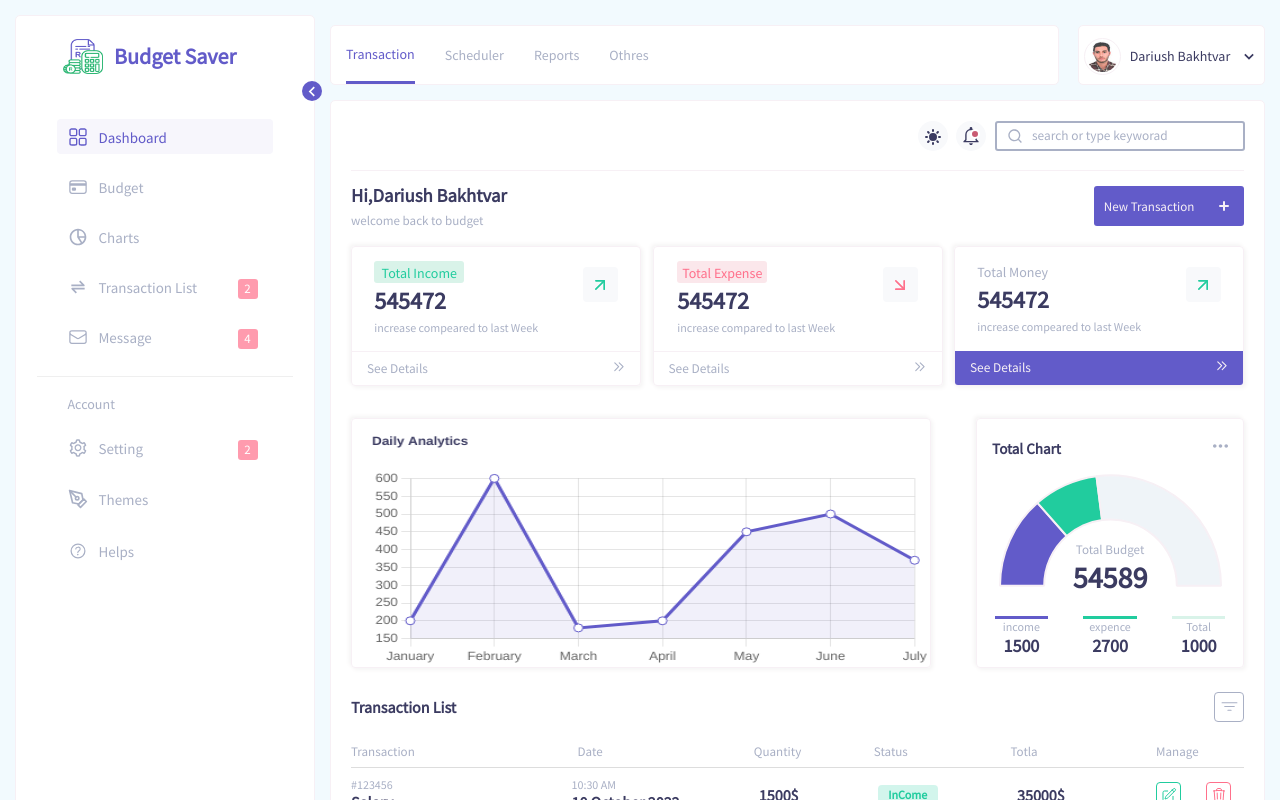
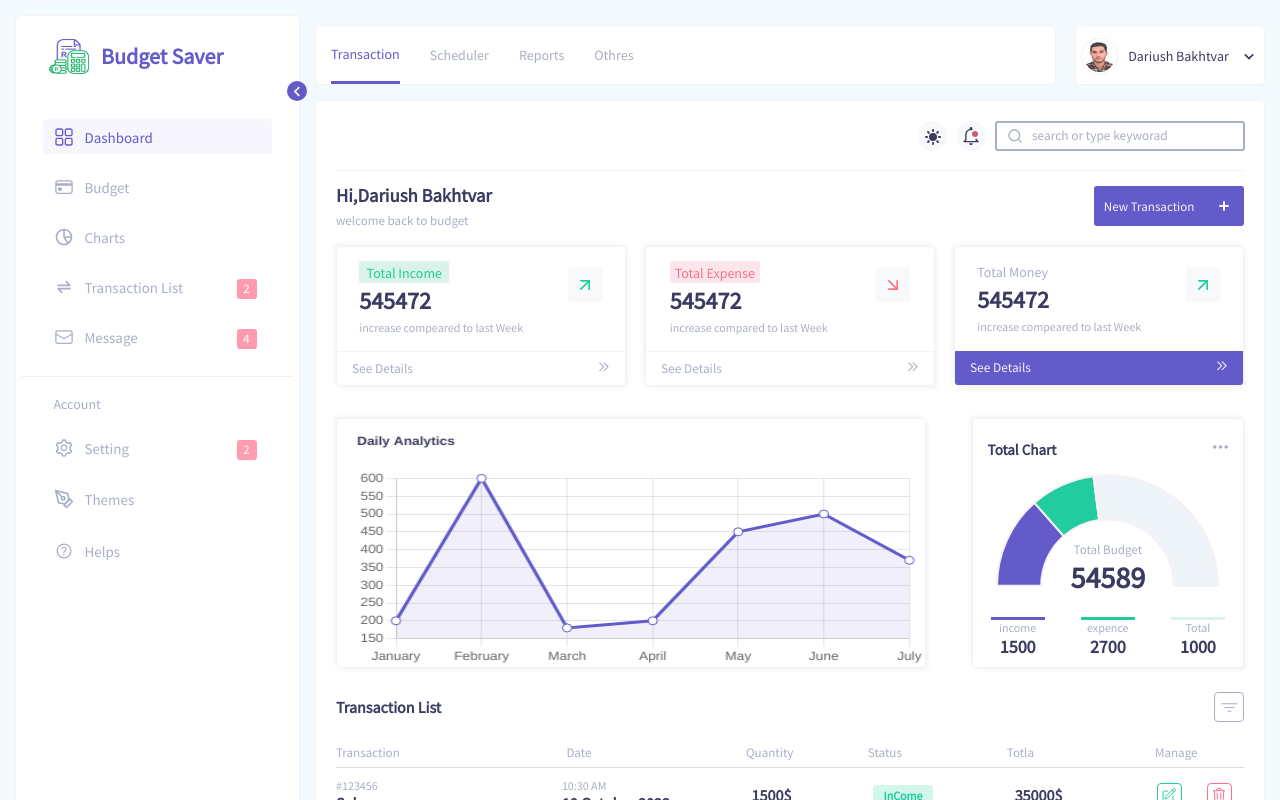
Before and after one commit to Dariush-Bakhtvar/expense-tracker, a React (Create React App) app: page / in a window 1280 px wide. Shown: the top 800 px of the page. Built offline with nearby package versions, Linux system fonts and the light colour scheme; a small style sheet from the web is missing.

Commit message:
edit padding style in sidebar

```diff
--- a/src/Asset/style/_Mixin.scss
+++ b/src/Asset/style/_Mixin.scss
@@ -8,6 +8,10 @@ $light-gray:#ddd;
 $light-green:#21CC9E;
 $light-red:#FF708B;
 $box-shadow:2px 2px 4px #f5f4f4, -2px -2px 4px #f5f4f4;
+$mobile-Xs:320px;
+$mobile-S:375px;
+$mobile-M:480px;
+$tablet-s:$mobile-M+1;
 %bg-color{
   background-color: $whait;
 }
--- a/src/Asset/style/index.scss
+++ b/src/Asset/style/index.scss
@@ -49,7 +49,7 @@ padding: 15px;
 %sideBarCommonStyle{
   grid-area: aside;
   @extend %bg-color;
-   padding: 0 7%;
+   padding: 0 2%;
   position: relative;
   border: 1px solid $border-color;
   border-radius: 5px;
@@ -57,7 +57,7 @@ padding: 15px;
   transition: 1s ease;
 }
 .Sidebar{
-  width: 300px;
+  width: 285px;
   @extend %sideBarCommonStyle;
 }
 .SidebarCollapsed{
@@ -80,3 +80,8 @@ padding: 15px;
    border: 1px solid $border-color;
   border-radius: 5px;
 }
+@media screen and (min-width:$mobile-Xs) and (max-width:$tablet-s) {
+  .Navbar{
+    background-color:green;
+  }
+}
```
